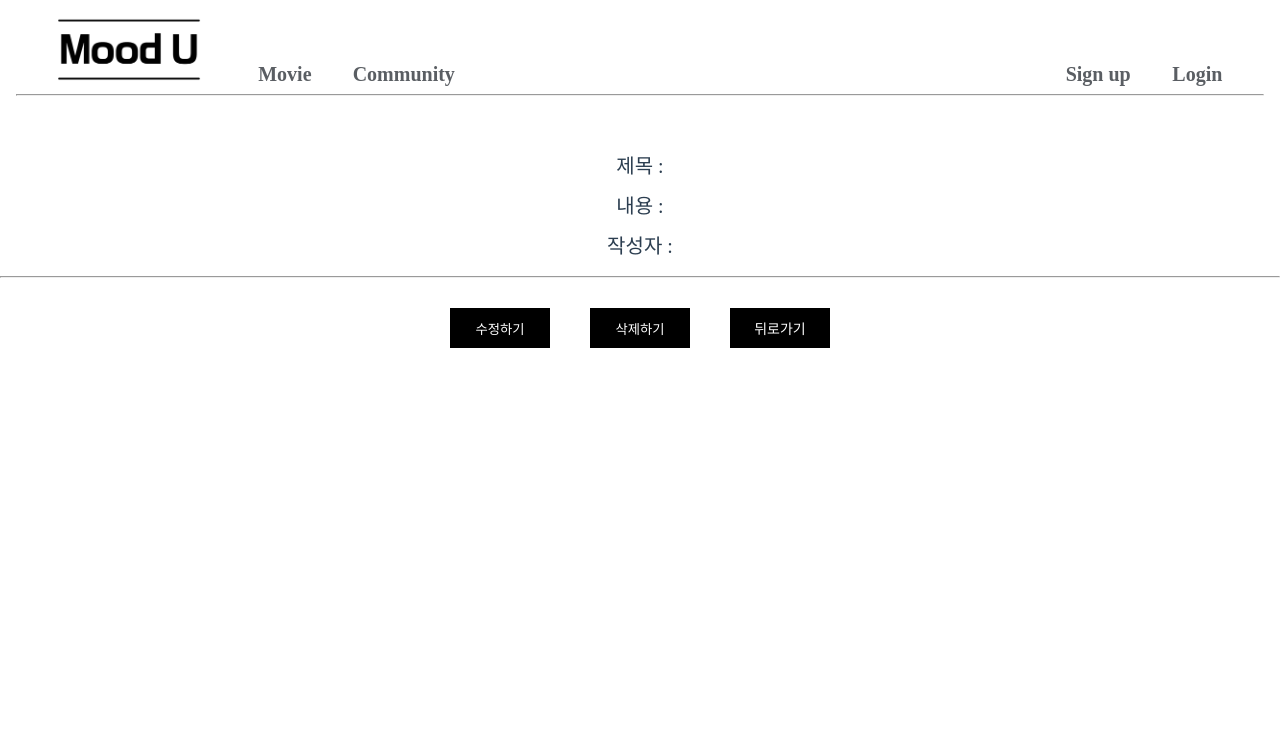
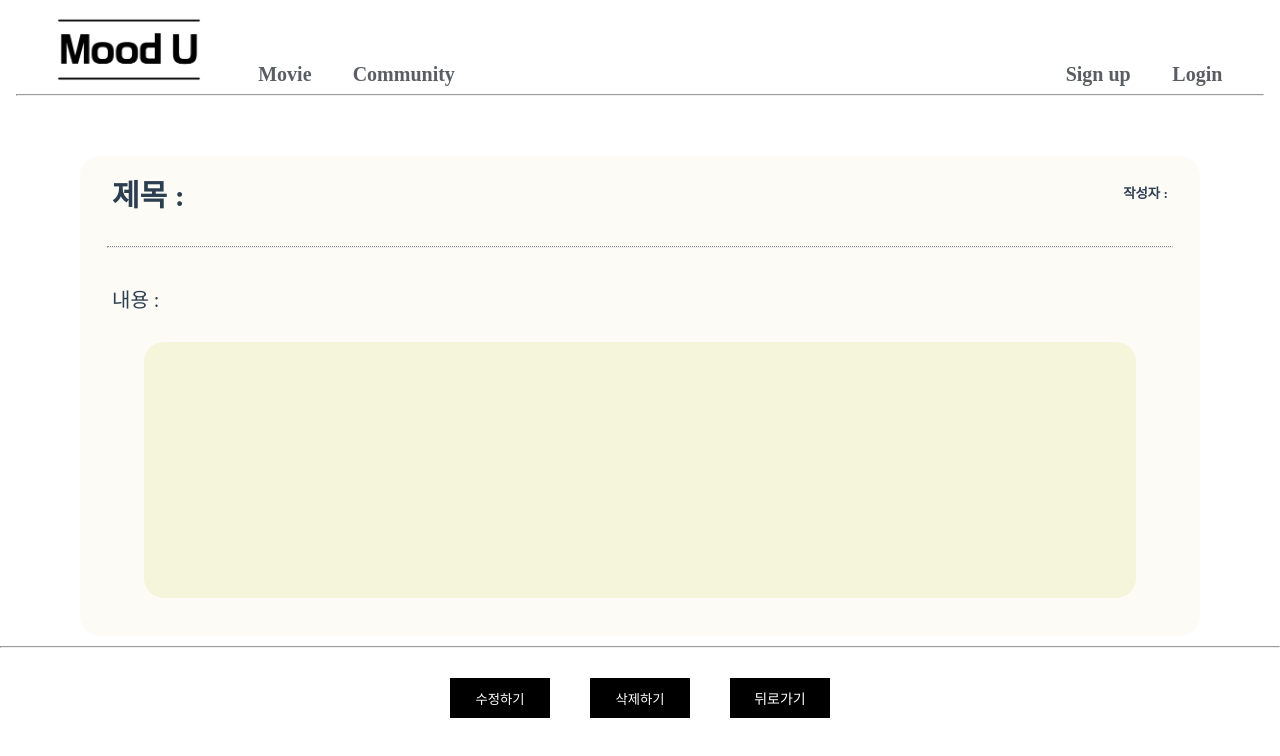
Before and after one commit to Juahjoah/MoodU, a Vue app in the folder final-pjt-front/: page /community/1 in a window 1280 px wide. Shown: the top 756 px of the page. Built offline with nearby package versions, Linux system fonts and the light colour scheme; no server answers; a web font is replaced by a local one.

Commit message:
design: community changed

```diff
--- a/final-pjt-front/src/views/Community/CommunityDetailView.vue
+++ b/final-pjt-front/src/views/Community/CommunityDetailView.vue
@@ -1,13 +1,29 @@
 <template>
   <div class="communitydetail">
-    <p>제목 : {{ community.title }}</p>
-    <p>내용 : {{ community.content }}</p>
-    <p @click.self.prevent="movieOtherProfile()" class="namep"> 작성자 : {{ community.username }}</p>
+    <div class="detailinfo">
+      <div class="communityuserinfo">
+        <h2>제목 : {{ community.title }}</h2>
+        <h6 @click.self.prevent="movieOtherProfile()" class="namep">
+          작성자 : {{ community.username }}
+        </h6>
+      </div>
+      <hr class="insidehr" />
+      <div class="communitycontent">
+        내용 :
+        <h4 class="communityh4">{{ community.content }}</h4>
+      </div>
+    </div>
     <hr />
-    <button @click.self.prevent="communityUpdate()" class="comebtn">수정하기</button>
-    <button @click.self.prevent="communityDelete()" class="comebtn">삭제하기</button>
+    <button @click.self.prevent="communityUpdate()" class="comebtn">
+      수정하기
+    </button>
+    <button @click.self.prevent="communityDelete()" class="comebtn">
+      삭제하기
+    </button>
 
-    <router-link :to="{name : 'CommunityView'}" class="comebtn">뒤로가기</router-link>
+    <router-link :to="{ name: 'CommunityView' }" class="comebtn"
+      >뒤로가기</router-link
+    >
   </div>
 </template>
 
@@ -15,7 +31,7 @@
 import axios from "axios";
 
 const API_URL = "http://127.0.0.1:8000";
-const token = localStorage.getItem('jwt')
+const token = localStorage.getItem("jwt");
 
 export default {
   name: "CommunityDetailView",
@@ -66,7 +82,7 @@ export default {
           headers: this.setToken(),
         })
           .then(() => {
-            this.$router.push({ name: "Community" });
+            this.$router.push({ name: "CommunityView" });
           })
           .catch((error) => {
             console.log(error);
@@ -75,42 +91,77 @@ export default {
     },
     // 다른 사람의 프로필로 이동
     movieOtherProfile() {
-      const user = this.community.username
-        axios({
-          method: 'post',
-          url: `${API_URL}/accounts/profile/${user}/`,
-          headers: {
-            Authorization: `Bearer ${token}`,
+      const user = this.community.username;
+      axios({
+        method: "post",
+        url: `${API_URL}/accounts/profile/${user}/`,
+        headers: {
+          Authorization: `Bearer ${token}`,
+        },
+      })
+        .then((res) => {
+          console.log(res.data);
+          if (res.data.username === this.$store.state.user) {
+            alert("본인의 아이디를 클릭하셨네요 ! 본인 프로필로 넘어갑니다.");
+            this.$router.push({
+              name: "ProfileView",
+              params: { username: this.$store.state.user },
+            });
+          } else {
+            this.$router.push({
+              name: "ProfileView",
+              params: { username: res.data.username },
+            });
           }
         })
-        .then((res)=> {
-          console.log(res.data)
-          if (res.data.username === this.$store.state.user) {
-            alert('본인의 아이디를 클릭하셨네요 ! 본인 프로필로 넘어갑니다.')
-            this.$router.push({name: 'ProfileView', params: {username: this.$store.state.user}})
-          } else {
-            this.$router.push({name: 'ProfileView', params: {username : res.data.username}})
-          }
-        })
-        .catch((err)=> {
-          console.log(err)
-        })
-    }
+        .catch((err) => {
+          console.log(err);
+        });
+    },
   },
 };
 </script>
 
 <style scoped>
 .communitydetail {
-  margin-top: 100px ;
+  margin-top: 100px;
 }
-
+.detailinfo {
+  width: 70rem;
+  background-color: #fcfbf6;
+  border-radius: 20px;
+  display: flex;
+  flex-direction: column;
+  text-align: left;
+  margin: 0px auto;
+  height: 30rem;
+}
+.communityuserinfo {
+  display: flex;
+  justify-content: space-between;
+  margin: 0 2rem;
+}
+.insidehr {
+  width: 95%;
+  border-top: 1px dotted gray;
+}
 .namep {
   cursor: pointer;
+  text-align: end;
+}
+.communitycontent {
+  margin: 2rem;
+}
+.communityh4 {
+  margin: 2rem;
+  background-color: beige;
+  border-radius: 20px;
+  height: 12rem;
+  padding: 2rem;
 }
 a {
   text-decoration: none;
-  font-family: 'Lato', sans-serif;
+  font-family: "Lato", sans-serif;
   font-size: 14px;
 }
 
@@ -123,7 +174,7 @@ a {
   height: 40px;
   padding: 10px 25px;
   border: 2px solid #000;
-  font-family: 'Lato', sans-serif;
+  font-family: "Lato", sans-serif;
   font-weight: 450;
   background: transparent;
   cursor: pointer;
@@ -141,34 +192,29 @@ a {
 .comebtn:hover {
   background: transparent;
   color: #000;
-   box-shadow:
-   -7px -7px 20px 0px #fff9,
-   -4px -4px 5px 0px #fff9,
-   7px 7px 20px 0px #0002,
-   4px 4px 5px 0px #0001;
+  box-shadow: -7px -7px 20px 0px #fff9, -4px -4px 5px 0px #fff9,
+    7px 7px 20px 0px #0002, 4px 4px 5px 0px #0001;
 }
 .comebtn:before,
-.comebtn:after{
-  content:'';
-  position:absolute;
-  top:0;
-  right:0;
-  height:2px;
-  width:0;
+.comebtn:after {
+  content: "";
+  position: absolute;
+  top: 0;
+  right: 0;
+  height: 2px;
+  width: 0;
   background: #000;
-  transition:400ms ease all;
+  transition: 400ms ease all;
 }
-.comebtn:after{
-  right:inherit;
-  top:inherit;
-  left:0;
-  bottom:0;
+.comebtn:after {
+  right: inherit;
+  top: inherit;
+  left: 0;
+  bottom: 0;
 }
 .comebtn:hover:before,
-.comebtn:hover:after{
-  width:100%;
-  transition:800ms ease all;
+.comebtn:hover:after {
+  width: 100%;
+  transition: 800ms ease all;
 }
-
-
 </style>
--- a/final-pjt-front/src/views/Movie/MovieDetailView.vue
+++ b/final-pjt-front/src/views/Movie/MovieDetailView.vue
@@ -22,7 +22,7 @@
     <span>{{ count }} 명의 모듀러가 해당 영화를 좋아합니다. </span>
     <br />
     <MovieVideo :movieId="movie.ids" />
-    <button class="heart" @click.self.prevent="likeMovie()">❤</button>
+    <button class="heart" @click.self.prevent="likeMovie()">💟❤</button>
 
     <MovieComment />
   </div>
```
